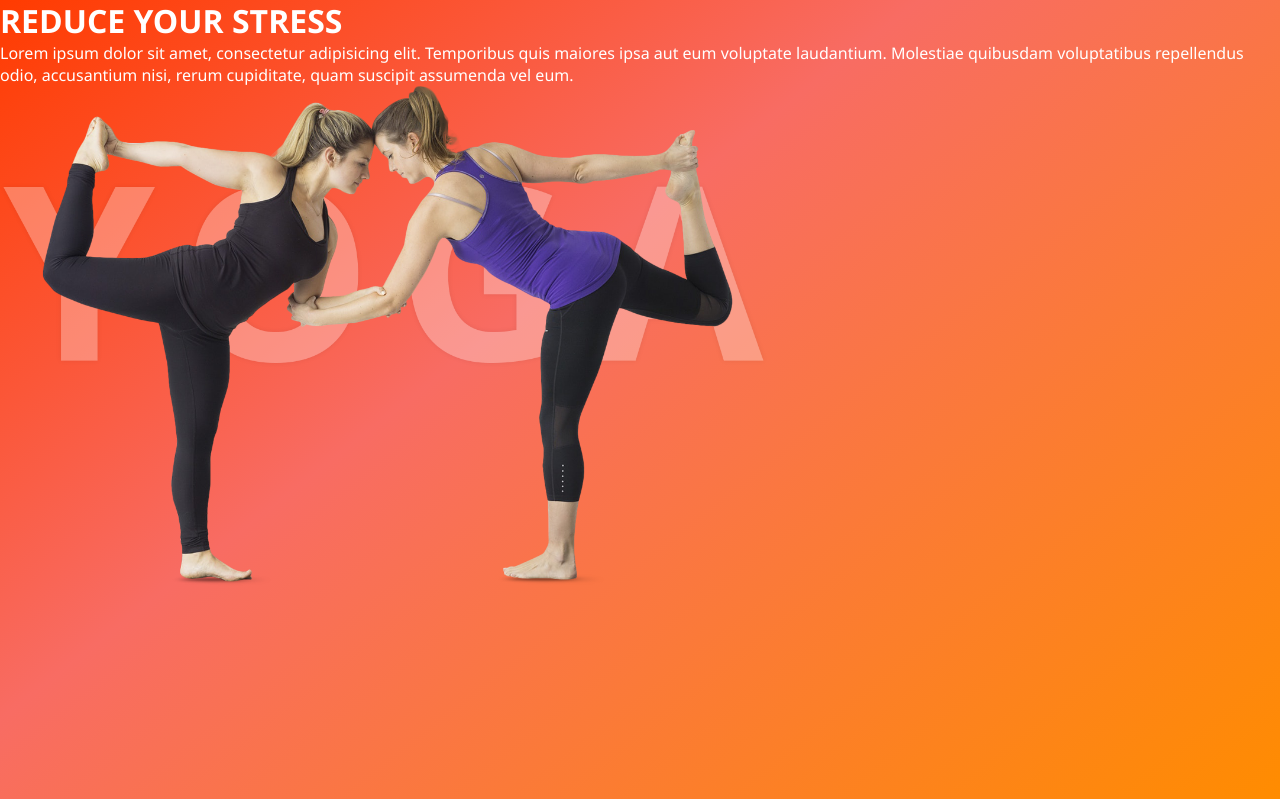
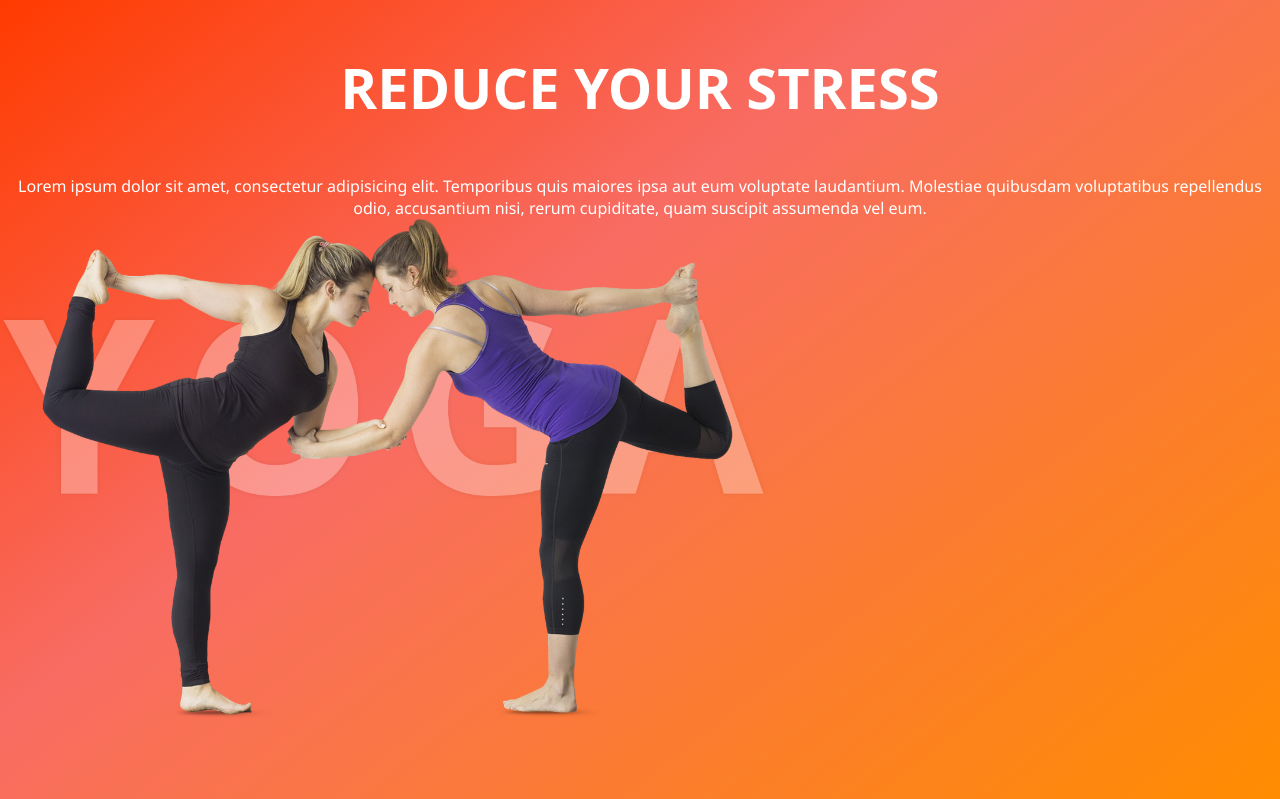
Before and after one commit to ayushsoni1010/AsanaAesthetic, a plain HTML site: page index.html in a window 1280 px wide. Shown: the part 77-876 px from the top of the page. Drawn offline with Linux system fonts and the light colour scheme.

Commit message:
Updated changes

```diff
--- a/style.css
+++ b/style.css
@@ -51,13 +51,26 @@ body{
 }
 
 .feature .title h1{
+    display: block;
+    justify-content: center;
+    text-align: center;
     color: white;
+    font-size: 3.5rem;
+    padding: 50px 20px;
 }
 
 .feature .title p{
+    display: block;
+    justify-content: center;
+    text-align: center;
     color: white;
+    content: justify;
+    position: relative ;
 }
 
 .feature .image img{
+    display: flex;
     height: 500px;
+    justify-content: center;
+    text-align: center;
 }
```
